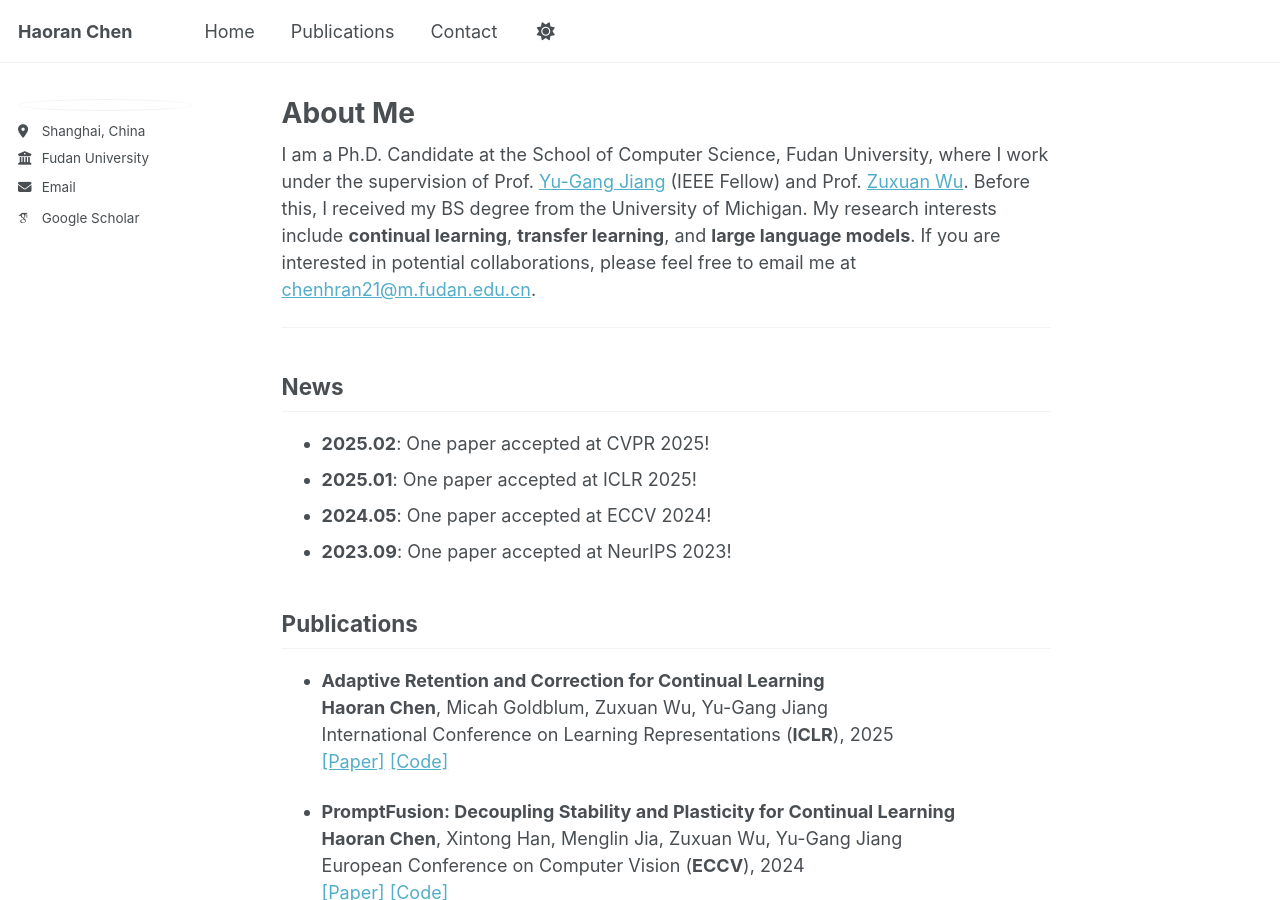
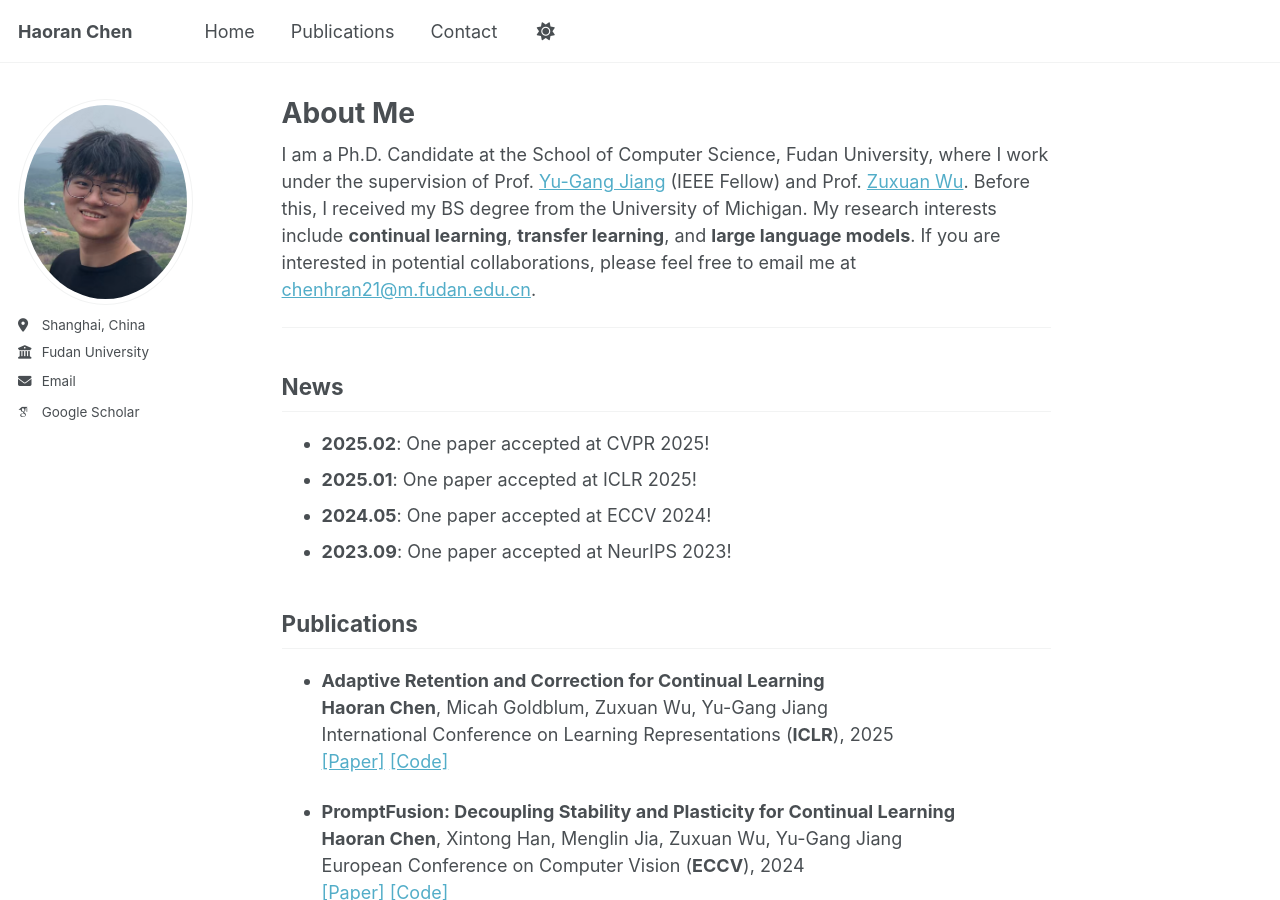
Before and after one commit to HaoranChen/haoranchen.github.io, a Jekyll site: the page built from _pages/about.md, in a window 1280 px wide and 900 px high. Built offline with Jekyll 4.4.1, drawn with Linux system fonts in a browser that asks for light colours; some web fonts are replaced.

Commit message:
Update _config.yml

```diff
--- a/_config.yml
+++ b/_config.yml
@@ -22,7 +22,7 @@ repository               : "https://github.com/HaoranChen/haoranchen.github.io"
 #               Additional customization can be done by editing /_includes/author-profile.html
 author:
   # Biographic information
-  avatar           : "photo.png"
+  avatar           : "https://github.com/HaoranChen/haoranchen.github.io/blob/master/photo.png"
   name             : #""
   pronouns         : # example: "she/her"
   bio              : #""
```
